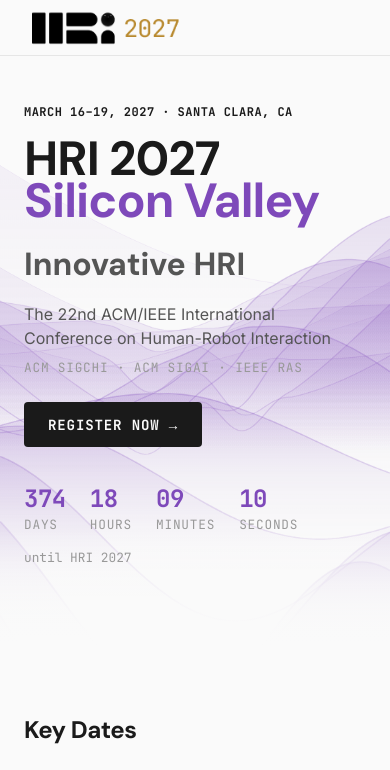
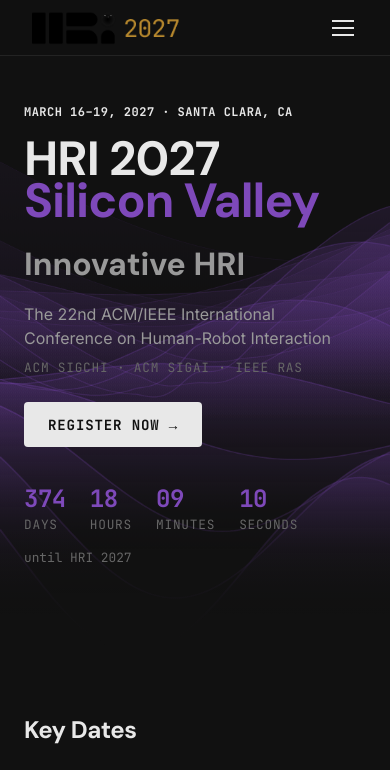
Before and after one commit to jonathanota/HRI-2027-website, a plain HTML site: page index.html in a window 390 px wide. Shown: the top 770 px of the page. Drawn offline with Linux system fonts and the light colour scheme; no server answers; animation ran at ten frames a second.

Commit message:
feat: configurable terrain, dark nav, hamburger fix, debug mode

```diff
--- a/style-b.css
+++ b/style-b.css
@@ -102,6 +102,14 @@ ul { list-style: none; }
 .footer-links a { font-family: var(--font-mono); font-size: 0.8rem; text-transform: uppercase; letter-spacing: 0.06em; color: var(--text-dim); transition: color 0.2s; }
 .footer-links a:hover { color: var(--text); }
 
+
+/* Hamburger */
+.nav-toggle { display: none; flex-direction: column; gap: 5px; background: none; border: none; cursor: pointer; padding: 4px; }
+.nav-toggle span { display: block; width: 22px; height: 2px; background: var(--text); transition: transform 0.3s, opacity 0.3s; }
+.nav-toggle.open span:nth-child(1) { transform: translateY(7px) rotate(45deg); }
+.nav-toggle.open span:nth-child(2) { opacity: 0; }
+.nav-toggle.open span:nth-child(3) { transform: translateY(-7px) rotate(-45deg); }
+
 @media (max-width: 768px) {
   .nav-toggle { display: flex; }
   .nav-links { display: none; position: absolute; top: 100%; left: 0; right: 0; background: var(--bg); flex-direction: column; padding: 1rem 2rem; border-bottom: 1px solid var(--border); gap: 1rem; }
@@ -114,10 +122,3 @@ ul { list-style: none; }
   .footer-row { flex-direction: column; gap: 1rem; text-align: center; }
   .nav-logo-img { height: 36px; }
 }
-
-/* Hamburger */
-.nav-toggle { display: none; flex-direction: column; gap: 5px; background: none; border: none; cursor: pointer; padding: 4px; }
-.nav-toggle span { display: block; width: 22px; height: 2px; background: var(--text); transition: transform 0.3s, opacity 0.3s; }
-.nav-toggle.open span:nth-child(1) { transform: translateY(7px) rotate(45deg); }
-.nav-toggle.open span:nth-child(2) { opacity: 0; }
-.nav-toggle.open span:nth-child(3) { transform: translateY(-7px) rotate(-45deg); }
--- a/terrain-b.js
+++ b/terrain-b.js
@@ -1,136 +1,213 @@
-// Terrain: hills → signal → hills → circuit → hills → sine (Asimov frequencies)
+// ============================================================
+// TERRAIN CONFIG — EDIT THESE VALUES TO TUNE THE ANIMATION
+// ============================================================
+var CONFIG = {
+
+  // --- TERRAIN BASICS ---
+  LINES: 18,              // number of hill lines
+  POINTS: 100,            // sample points per line (higher = smoother)
+  BASE_START: 0.15,       // y-position of first line (0=top, 1=bottom)
+  LINE_SPACING: 0.045,    // vertical gap between lines
+  SCROLL_PARALLAX: 0.2,   // how much terrain shifts on scroll
+
+  // --- WAVE ANIMATION ---
+  DEFAULT_SPEED: 0.008,   // base animation speed (overridden by temperature)
+  DEFAULT_AMP: 0.12,      // base wave amplitude (overridden by temperature)
+  WAVE1_FREQ_BASE: 1.2,   // primary wave frequency base
+  WAVE1_FREQ_PER_LINE: 0.25, // frequency increase per line
+  WAVE1_SPEED: 0.4,       // primary wave time multiplier
+  WAVE2_FREQ_BASE: 2.5,   // secondary wave frequency base
+  WAVE2_FREQ_PER_LINE: 0.15,
+  WAVE2_SPEED: 0.25,
+  WAVE2_AMP_RATIO: 0.6,   // secondary wave amplitude as ratio of primary
+  WAVE3_FREQ: 0.6,        // static undulation frequency
+  WAVE3_AMP: 0.15,        // static undulation amplitude
+
+  // --- MOUSE RIPPLE ---
+  RIPPLE_RADIUS: 0.15,    // how far the mouse ripple reaches (0-1)
+  RIPPLE_STRENGTH: 0.025,  // ripple amplitude
+  RIPPLE_FREQ: 20,        // ripple wave frequency
+  RIPPLE_SPEED: 2,        // ripple animation speed
+
+  // --- LINE APPEARANCE ---
+  LINE_ALPHA_MIN: 0.1,    // opacity of first line
+  LINE_ALPHA_RANGE: 0.25, // opacity added across all lines
+  FILL_ALPHA_MIN: 0.06,   // gradient fill opacity of first line
+  FILL_ALPHA_RANGE: 0.15, // fill opacity added across all lines
+  LINE_WIDTH_MIN: 0.8,    // stroke width of first line
+  LINE_WIDTH_RANGE: 1.2,  // width added across all lines
+  FILL_FADE_HEIGHT: 0.25, // gradient fade distance (ratio of canvas height)
+
+  // --- MODE SYSTEM ---
+  // Mode order: 0=hills, 1=signal(PWM), 2=circuit, 3=sine
+  MODE_ORDER: [0, 2, 0, 1, 0, 3],
+  MODE_HOLD_SEC: 10,      // seconds to hold each mode
+  MODE_TRANSITION_SEC: 3.5, // seconds for morph transition
+  FIRST_TRANSITION_SEC: 3,// seconds until first transition
+
+  // --- PWM SIGNAL ---
+  PWM_BIT_WIDTH: 0.00005,   // width of each bit (smaller = denser)
+  PWM_BIT_WIDTH_PER_LINE: 0.0015, // bit width variation per line
+  PWM_SWING: 0.16,         // amplitude as ratio of animAmp
+  PWM_MESSAGES: ["HRI 2027","INNOVATIVE","HELLO WORLD"],
+
+  // --- CIRCUIT TRACE ---
+  CIRCUIT_GRID_STEP: 0.038,  // x-grid snap size (larger = bigger steps)
+  CIRCUIT_QUANT_STEP: 0.028, // height quantization (larger = bigger jumps)
+  CIRCUIT_VIA_SPACING: 0.04,// distance between via dots
+  CIRCUIT_VIA_RADIUS: 3,     // via dot radius in pixels
+  CIRCUIT_VIA_STROKE: 1,   // via dot stroke width
+  CIRCUIT_VIA_MAX_ALPHA: 0.45,
+
+  // --- SINE WAVE ---
+  SINE_WORD: "HUMAN",     // word encoded in frequencies
+  SINE_FREQ_BASE: 15,      // base frequency (cycles across viewport)
+  SINE_FREQ_PER_CHAR: 0.2,// frequency added per ASCII value above 'A'
+  SINE_PHASE_STEP: 0.2,   // phase offset multiplier between letters
+  SINE_AMP: 0.15,         // modulation amplitude as ratio of animAmp
+  SINE_SPEED: 0.75,        // time multiplier for sine animation
+
+  // --- TEMPERATURE MAPPING ---
+  TEMP_SPEED_MIN: 0.003,  // animation speed at cold
+  TEMP_SPEED_RANGE: 0.012,// speed added at hot
+  TEMP_AMP_MIN: 0.08,     // amplitude at cold
+  TEMP_AMP_RANGE: 0.10,   // amplitude added at hot
+  TEMP_COLD: 5,           // celsius = 0% energy
+  TEMP_HOT: 40,           // celsius = 100% energy
+
+  // --- TIME OF DAY COLORS [hour, R, G, B] ---
+  COLOR_STOPS: [
+    [0,  90, 60, 160],    // midnight
+    [6,  104, 193, 195],  // 6am — teal
+    [10, 104, 193, 195],  // 10am — teal
+    [14, 184, 137, 46],   // 2pm — gold
+    [18, 184, 137, 46],   // 6pm — gold
+    [20, 193, 111, 247],  // 8pm — purple
+    [22, 120, 70, 180],   // 10pm — dim purple
+    [24, 90, 60, 160]     // midnight wrap
+  ],
+  NIGHT_START: 21,        // hour night mode begins
+  NIGHT_END: 5,           // hour night mode ends
+
+  // --- DEBUG ---
+  // Set FORCE_MODE to lock into a single mode for tweaking:
+  // null = normal cycling, 0 = hills, 1 = signal/PWM, 2 = circuit, 3 = sine
+  FORCE_MODE: null
+};
+// ============================================================
+// END CONFIG — code below uses CONFIG values
+// ============================================================
+
 (function() {
+  var C = CONFIG;
   var canvas = document.getElementById('terrain');
   if (!canvas) return;
   var ctx = canvas.getContext('2d');
   var W, H, mx = 0.5, my = 0.5, scrollY = 0;
 
-  function resize() { W = canvas.width = window.innerWidth; H = canvas.height = window.innerHeight; }
+  var vScale = 1; // viewport scale factor for mobile
+  function resize() {
+    W = canvas.width = window.innerWidth;
+    H = canvas.height = window.innerHeight;
+    // Scale parameters so terrain feels the same on mobile
+    // Reference: 1440px wide desktop. On narrower screens, reduce line count and adjust spacing
+    vScale = Math.min(1, W / 1000);
+  }
   resize();
   window.addEventListener('resize', resize);
   document.addEventListener('mousemove', function(e) { mx = e.clientX / W; my = e.clientY / H; });
   window.addEventListener('scroll', function() { scrollY = window.scrollY; });
 
   // --- Color ---
-  var colorStops = [[0,90,60,160],[6,104,193,195],[10,104,193,195],[14,184,137,46],[18,184,137,46],[20,193,111,247],[22,120,70,180],[24,90,60,160]];
   function getSantaClaraHour(){var now=new Date();var sc=new Date(now.toLocaleString('en-US',{timeZone:'America/Los_Angeles'}));return sc.getHours()+sc.getMinutes()/60;}
-  function lerpColor(h){for(var i=0;i<colorStops.length-1;i++){var a=colorStops[i],b=colorStops[i+1];if(h>=a[0]&&h<b[0]){var t=(h-a[0])/(b[0]-a[0]);return[Math.round(a[1]+(b[1]-a[1])*t),Math.round(a[2]+(b[2]-a[2])*t),Math.round(a[3]+(b[3]-a[3])*t)];}}return[184,137,46];}
-  function isNight(h){return h>=22||h<6;}
+  function lerpColor(h){var stops=C.COLOR_STOPS;for(var i=0;i<stops.length-1;i++){var a=stops[i],b=stops[i+1];if(h>=a[0]&&h<b[0]){var t=(h-a[0])/(b[0]-a[0]);return[Math.round(a[1]+(b[1]-a[1])*t),Math.round(a[2]+(b[2]-a[2])*t),Math.round(a[3]+(b[3]-a[3])*t)];}}return[184,137,46];}
+  function isNight(h){return h>=C.NIGHT_START||h<C.NIGHT_END;}
   var currentColor=[184,137,46],nightMode=false;
-  function updateTimeColor(){var h=getSantaClaraHour();currentColor=lerpColor(h);var was=nightMode;nightMode=isNight(h);var hex='#'+currentColor.map(function(c){return('0'+c.toString(16)).slice(-2)}).join('');document.documentElement.style.setProperty('--accent',hex);if(nightMode&&!was){document.documentElement.style.setProperty('--bg','#111111');document.documentElement.style.setProperty('--text','#e8e8e8');document.documentElement.style.setProperty('--text-sec','#999');document.documentElement.style.setProperty('--text-dim','#666');document.documentElement.style.setProperty('--border','rgba(255,255,255,0.08)');document.body.style.background='#111111';document.body.style.color='#e8e8e8';}else if(!nightMode&&was){document.documentElement.style.setProperty('--bg','#fafafa');document.documentElement.style.setProperty('--text','#1a1a1a');document.documentElement.style.setProperty('--text-sec','#555');document.documentElement.style.setProperty('--text-dim','#999');document.documentElement.style.setProperty('--border','rgba(0,0,0,0.08)');document.body.style.background='#fafafa';document.body.style.color='#1a1a1a';}}
+  function updateTimeColor(){var h=getSantaClaraHour();currentColor=lerpColor(h);var was=nightMode;nightMode=isNight(h);var hex='#'+currentColor.map(function(c){return('0'+c.toString(16)).slice(-2)}).join('');document.documentElement.style.setProperty('--accent',hex);if(nightMode&&!was){document.documentElement.style.setProperty('--bg','#111111');document.documentElement.style.setProperty('--text','#e8e8e8');document.documentElement.style.setProperty('--text-sec','#999');document.documentElement.style.setProperty('--text-dim','#666');document.documentElement.style.setProperty('--border','rgba(255,255,255,0.08)');document.body.style.background='#111111';document.body.style.color='#e8e8e8';document.querySelector('.nav').style.background='rgba(17,17,17,0.9)';}else if(!nightMode&&was){document.documentElement.style.setProperty('--bg','#fafafa');document.documentElement.style.setProperty('--text','#1a1a1a');document.documentElement.style.setProperty('--text-sec','#555');document.documentElement.style.setProperty('--text-dim','#999');document.documentElement.style.setProperty('--border','rgba(0,0,0,0.08)');document.body.style.background='#fafafa';document.body.style.color='#1a1a1a';document.querySelector('.nav').style.background='rgba(250,250,250,0.9)';}}
   updateTimeColor();setInterval(updateTimeColor,60000);
+  // Debug overrides
+  if(C.FORCE_COLOR){currentColor=C.FORCE_COLOR;var hex='#'+currentColor.map(function(c){return('0'+c.toString(16)).slice(-2)}).join('');document.documentElement.style.setProperty('--accent',hex);}
+  if(C.FORCE_DAY){nightMode=false;document.documentElement.style.setProperty('--bg','#fafafa');document.documentElement.style.setProperty('--text','#1a1a1a');document.documentElement.style.setProperty('--text-sec','#555');document.documentElement.style.setProperty('--text-dim','#999');document.documentElement.style.setProperty('--border','rgba(0,0,0,0.08)');document.body.style.background='#fafafa';document.body.style.color='#1a1a1a';}
 
   // --- Temperature ---
-  var animSpeed=0.008,animAmp=0.12;
+  var animSpeed=C.DEFAULT_SPEED, animAmp=C.DEFAULT_AMP;
   fetch('https://api.open-meteo.com/v1/forecast?latitude=37.3541&longitude=-121.9552&current_weather=true')
-    .then(function(r){return r.json()}).then(function(d){var temp=d.current_weather.temperature;var t2=Math.max(0,Math.min(1,(temp-5)/35));animSpeed=0.003+t2*0.012;animAmp=0.08+t2*0.10;}).catch(function(){});
+    .then(function(r){return r.json()}).then(function(d){var temp=d.current_weather.temperature;var t2=Math.max(0,Math.min(1,(temp-C.TEMP_COLD)/(C.TEMP_HOT-C.TEMP_COLD)));animSpeed=C.TEMP_SPEED_MIN+t2*C.TEMP_SPEED_RANGE;animAmp=C.TEMP_AMP_MIN+t2*C.TEMP_AMP_RANGE;}).catch(function(){});
 
-  // --- Mode system: hills(0) → signal(1) → hills → circuit(2) → hills → sine(3) ---
-  var modes = [0, 2, 0, 1, 0, 3];
-  var modeIdx = 0;
-  var modeBlend = 0;
-  var modePhase = 'hold';
-  var modeTimer = 720;
-  var MODE_HOLD = 900;
-  var MODE_TRANSITION = 420;
+  // --- Mode system ---
+  var modes=C.MODE_ORDER;
+  var FPS=60;
+  var MODE_HOLD=Math.round(C.MODE_HOLD_SEC*FPS);
+  var MODE_TRANS=Math.round(C.MODE_TRANSITION_SEC*FPS);
+  var modeIdx=0, modeBlend=0, modePhase='hold', modeTimer=MODE_HOLD-Math.round(C.FIRST_TRANSITION_SEC*FPS);
 
-  // PWM data
-  var messages = ["HRI 2027","INNOVATIVE","HELLO WORLD","SEP 30 2026","MAR 16 2027"];
-  var msgIdx = 0;
+  // PWM
+  var msgIdx=0;
   function textToBinary(str){var bits='';for(var i=0;i<str.length;i++){var b=str.charCodeAt(i).toString(2);while(b.length<8)b='0'+b;bits+=b;}return bits;}
-  var currentBits = textToBinary(messages[0]);
+  var currentBits=textToBinary(C.PWM_MESSAGES[0]);
 
-  // Sine wave data — frequencies encode "HUMAN" (H=72, U=85, M=77, A=65, N=78)
-  // Each line gets a frequency derived from these ASCII values
-  // Lines 0-17 cycle through the letters, creating interference patterns
-  var humanWord = "HUMAN";
-  var humanFreqs = [];
-  for (var i = 0; i < 18; i++) {
-    var charCode = humanWord.charCodeAt(i % humanWord.length);
-    // Map ASCII to a pleasant frequency range (3-8 cycles across viewport)
-    humanFreqs.push(8 + (charCode - 65) * 0.4);
-  }
-  // Phase offsets encode the letter positions
-  var humanPhases = [];
-  for (var i = 0; i < 18; i++) {
-    humanPhases.push((i % humanWord.length) * Math.PI * 0.4);
+  // Sine
+  var humanFreqs=[], humanPhases=[];
+  for(var i=0;i<C.LINES;i++){
+    var cc=C.SINE_WORD.charCodeAt(i%C.SINE_WORD.length);
+    humanFreqs.push(C.SINE_FREQ_BASE+(cc-65)*C.SINE_FREQ_PER_CHAR);
+    humanPhases.push((i%C.SINE_WORD.length)*Math.PI*C.SINE_PHASE_STEP);
   }
 
-  function curMode(){return modes[modeIdx%modes.length];}
+  function curMode(){if(C.FORCE_MODE!==null)return C.FORCE_MODE;return modes[modeIdx%modes.length];}
   function nxtMode(){return modes[(modeIdx+1)%modes.length];}
-
   function updateMode(){
     modeTimer++;
     if(modePhase==='hold'){
       if(modeTimer>=MODE_HOLD){modePhase='transition';modeTimer=0;modeBlend=0;
-        if(nxtMode()===1){currentBits=textToBinary(messages[msgIdx%messages.length]);msgIdx++;}
+        if(nxtMode()===1){currentBits=textToBinary(C.PWM_MESSAGES[msgIdx%C.PWM_MESSAGES.length]);msgIdx++;}
       }
-    } else {
-      modeBlend=modeTimer/MODE_TRANSITION;
+    }else{
+      modeBlend=modeTimer/MODE_TRANS;
       if(modeBlend>=1){modeBlend=0;modeIdx++;modePhase='hold';modeTimer=0;
-        if(curMode()===1){currentBits=textToBinary(messages[msgIdx%messages.length]);msgIdx++;}
+        if(curMode()===1){currentBits=textToBinary(C.PWM_MESSAGES[msgIdx%C.PWM_MESSAGES.length]);msgIdx++;}
       }
     }
   }
-
   function smoothstep(t){return t*t*(3-2*t);}
 
-  // --- Height functions ---
-  var LINES=18, POINTS=100, t=0;
-
+  // --- Heights ---
+  var t=0;
   function hillHeight(x,i){
-    var base=0.15+i*0.045;
-    var h=base+Math.sin(x*(1.2+i*0.25)+t*0.4+i*0.7)*animAmp+Math.sin(x*(2.5+i*0.15)+t*0.25)*(animAmp*0.6)+Math.sin(x*0.6+i*0.4)*0.15;
+    var base=C.BASE_START+i*(C.LINE_SPACING*(0.7+0.3*vScale));
+    var h=base
+      +Math.sin(x*(C.WAVE1_FREQ_BASE+i*C.WAVE1_FREQ_PER_LINE)+t*C.WAVE1_SPEED+i*0.7)*animAmp*(0.6+0.4*vScale)
+      +Math.sin(x*(C.WAVE2_FREQ_BASE+i*C.WAVE2_FREQ_PER_LINE)+t*C.WAVE2_SPEED)*(animAmp*C.WAVE2_AMP_RATIO)
+      +Math.sin(x*C.WAVE3_FREQ+i*0.4)*C.WAVE3_AMP*(0.6+0.4*vScale);
     var dx=x-mx,dy=base-my,dist=Math.sqrt(dx*dx+dy*dy);
-    h+=Math.max(0,1-dist/0.25)*0.05*Math.sin(dist*25-t*4);
+    h+=Math.max(0,1-dist/C.RIPPLE_RADIUS)*C.RIPPLE_STRENGTH*Math.sin(dist*C.RIPPLE_FREQ-t*C.RIPPLE_SPEED);
     return h;
   }
-
   function signalHeight(x,i){
     var organic=hillHeight(x,i);
-    var bitWidth=0.007+i*0.0006;
-    var bitIdx=Math.floor(x/bitWidth)%currentBits.length;
-    if(bitIdx<0)bitIdx+=currentBits.length;
-    var bit=currentBits[bitIdx]==='1';
-    var swing=animAmp*0.2;
+    var bw=C.PWM_BIT_WIDTH+i*C.PWM_BIT_WIDTH_PER_LINE;
+    var bi=Math.floor(x/bw)%currentBits.length;
+    if(bi<0)bi+=currentBits.length;
+    var bit=currentBits[bi]==='1';
+    var swing=animAmp*C.PWM_SWING*(0.7+0.3*vScale);
     return organic+(bit?-swing:swing);
   }
-
   function circuitHeight(x,i){
-    var gridStep=0.035;
-    var snappedX=Math.floor(x/gridStep)*gridStep;
-    var organic=hillHeight(snappedX,i);
-    var quantStep=0.022;
-    return Math.round(organic/quantStep)*quantStep;
+    var sx=Math.floor(x/C.CIRCUIT_GRID_STEP)*C.CIRCUIT_GRID_STEP;
+    var organic=hillHeight(sx,i);
+    return Math.round(organic/C.CIRCUIT_QUANT_STEP)*C.CIRCUIT_QUANT_STEP;
   }
-
   function sineHeight(x,i){
     var organic=hillHeight(x,i);
-    var freq=humanFreqs[i];
-    var phase=humanPhases[i];
-    // Sine modulation riding on the organic hill
-    var mod=Math.sin(x*freq*Math.PI*2+t*0.3+phase)*animAmp*0.15;
+    var mod=Math.sin(x*humanFreqs[i]*Math.PI*2+t*C.SINE_SPEED+humanPhases[i])*animAmp*C.SINE_AMP*(0.7+0.3*vScale);
     return organic+mod;
   }
-
   function getHeight(x,i){
-    var hHill=hillHeight(x,i);
-    if(modePhase==='hold'){
-      var m=curMode();
-      if(m===0)return hHill;
-      if(m===1)return signalHeight(x,i);
-      if(m===2)return circuitHeight(x,i);
-      return sineHeight(x,i);
-    }
-    var blend=smoothstep(modeBlend);
-    var cm=curMode(),nm=nxtMode();
-    function heightForMode(m){
-      if(m===0)return hHill;
-      if(m===1)return signalHeight(x,i);
-      if(m===2)return circuitHeight(x,i);
-      return sineHeight(x,i);
-    }
-    return heightForMode(cm)+(heightForMode(nm)-heightForMode(cm))*blend;
+    var hH=hillHeight(x,i);
+    if(modePhase==='hold'){var m=curMode();if(m===0)return hH;if(m===1)return signalHeight(x,i);if(m===2)return circuitHeight(x,i);return sineHeight(x,i);}
+    var blend=smoothstep(modeBlend);var cm=curMode(),nm=nxtMode();
+    function hm(m){if(m===0)return hH;if(m===1)return signalHeight(x,i);if(m===2)return circuitHeight(x,i);return sineHeight(x,i);}
+    return hm(cm)+(hm(nm)-hm(cm))*blend;
   }
 
   // --- Draw ---
@@ -138,65 +215,49 @@
     t+=animSpeed;
     updateMode();
     ctx.clearRect(0,0,W,H);
-    var yOff=scrollY*0.2;
+    var yOff=scrollY*C.SCROLL_PARALLAX;
     var r=currentColor[0],g=currentColor[1],b=currentColor[2];
-
     var showVias=(curMode()===2&&modePhase==='hold')||(modePhase==='transition'&&(curMode()===2||nxtMode()===2));
     var viaAlpha=0;
     if(curMode()===2&&modePhase==='hold')viaAlpha=1;
     else if(modePhase==='transition'&&nxtMode()===2)viaAlpha=smoothstep(modeBlend);
     else if(modePhase==='transition'&&curMode()===2)viaAlpha=1-smoothstep(modeBlend);
-
     var viaDots=[];
 
-    for(var i=0;i<LINES;i++){
-      var lineAlpha=0.1+(i/LINES)*0.25;
-      var fillAlpha=0.06+(i/LINES)*0.15;
-      var thick=0.8+(i/LINES)*1.2;
+    for(var i=0;i<C.LINES;i++){
+      var la=C.LINE_ALPHA_MIN+(i/C.LINES)*C.LINE_ALPHA_RANGE;
+      var fa=C.FILL_ALPHA_MIN+(i/C.LINES)*C.FILL_ALPHA_RANGE;
+      var lw=C.LINE_WIDTH_MIN+(i/C.LINES)*C.LINE_WIDTH_RANGE;
+      var pts=[];
+      for(var j=0;j<=C.POINTS;j++){var x=j/C.POINTS;var h=getHeight(x,i);pts.push({x:x*W,y:h*H-yOff});}
 
-      var pts=[];
-      for(var j=0;j<=POINTS;j++){
-        var x=j/POINTS;
-        var h=getHeight(x,i);
-        pts.push({x:x*W,y:h*H-yOff});
-      }
-
-      // Fill
       ctx.beginPath();ctx.moveTo(pts[0].x,pts[0].y);
       for(var j=1;j<pts.length;j++)ctx.lineTo(pts[j].x,pts[j].y);
       ctx.lineTo(W,H);ctx.lineTo(0,H);ctx.closePath();
       var minY=H;for(var j=0;j<pts.length;j++){if(pts[j].y<minY)minY=pts[j].y;}
-      var grad=ctx.createLinearGradient(0,minY,0,minY+H*0.25);
-      grad.addColorStop(0,'rgba('+r+','+g+','+b+','+fillAlpha+')');
+      var grad=ctx.createLinearGradient(0,minY,0,minY+H*C.FILL_FADE_HEIGHT);
+      grad.addColorStop(0,'rgba('+r+','+g+','+b+','+fa+')');
       grad.addColorStop(1,'rgba('+r+','+g+','+b+',0)');
       ctx.fillStyle=grad;ctx.fill();
 
-      // Stroke
       ctx.beginPath();ctx.moveTo(pts[0].x,pts[0].y);
       for(var j=1;j<pts.length;j++)ctx.lineTo(pts[j].x,pts[j].y);
-      ctx.strokeStyle='rgba('+r+','+g+','+b+','+lineAlpha+')';
-      ctx.lineWidth=thick;ctx.stroke();
+      ctx.strokeStyle='rgba('+r+','+g+','+b+','+la+')';
+      ctx.lineWidth=lw;ctx.stroke();
 
-      // Vias
       if(showVias&&viaAlpha>0.05){
-        var gs=0.035;
-        for(var gx=gs;gx<1;gx+=gs){
-          var gj=Math.round(gx*POINTS);
-          if(gj>0&&gj<pts.length)viaDots.push({x:pts[gj].x,y:pts[gj].y,alpha:viaAlpha*lineAlpha*2});
+        for(var gx=C.CIRCUIT_VIA_SPACING;gx<1;gx+=C.CIRCUIT_VIA_SPACING){
+          var gj=Math.round(gx*C.POINTS);
+          if(gj>0&&gj<pts.length)viaDots.push({x:pts[gj].x,y:pts[gj].y,alpha:viaAlpha*la*2});
         }
       }
     }
-
-    // Vias — stroke ring only
     for(var d=0;d<viaDots.length;d++){
-      var dot=viaDots[d];
-      ctx.beginPath();ctx.arc(dot.x,dot.y,3,0,Math.PI*2);
-      ctx.strokeStyle='rgba('+r+','+g+','+b+','+Math.min(dot.alpha,0.45)+')';
-      ctx.lineWidth=1.2;ctx.stroke();
+      var dot=viaDots[d];ctx.beginPath();ctx.arc(dot.x,dot.y,C.CIRCUIT_VIA_RADIUS,0,Math.PI*2);
+      ctx.strokeStyle='rgba('+r+','+g+','+b+','+Math.min(dot.alpha,C.CIRCUIT_VIA_MAX_ALPHA)+')';
+      ctx.lineWidth=C.CIRCUIT_VIA_STROKE;ctx.stroke();
     }
-
     requestAnimationFrame(draw);
   }
-
   if(!window.matchMedia('(prefers-reduced-motion: reduce)').matches){draw();}
 })();
```
